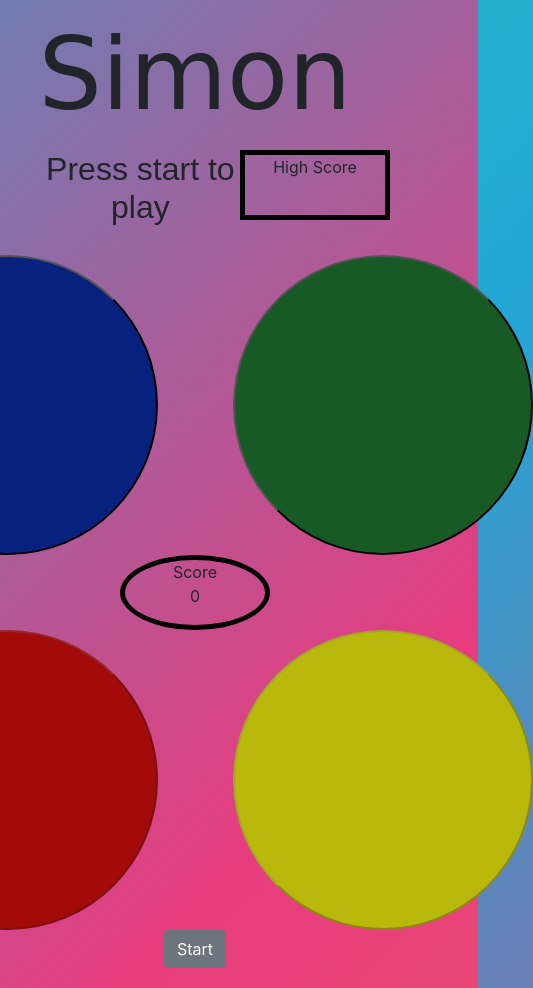
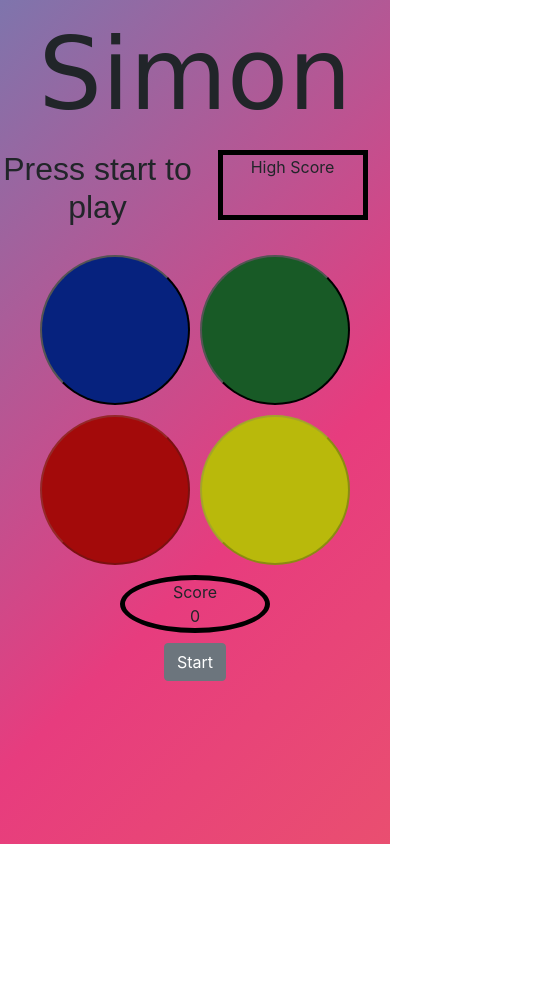
Before and after one commit to samueltrahan/SImon, a plain HTML site: page index.html in a window 390 px wide. Shown: the whole page, 533 px wide, since content can reach past the window. After the commit the page ends 844 px from the top, so only its background shows below. Drawn offline with nearby package versions, Linux system fonts and the light colour scheme; a web font is replaced by a local one.

Commit message:
wrote media queries for sizing

```diff
--- a/css/main.css
+++ b/css/main.css
@@ -50,7 +50,7 @@
 
 .header {
   display: grid;
-  grid-template-column: 1fr 1fr 1fr;
+  grid-template-columns: 1fr 1fr 1fr;
   grid-template-rows: auto auto;
 }
 
@@ -108,3 +108,72 @@ body {
     background-position: 0% 50%;
   }
 }
+
+@media only screen and (max-width: 683px) {
+  .board {
+    grid-template-columns: 200px 60px 200px;
+    grid-template-rows: 200px 60px 200px;
+  }
+
+  .circle-button {
+    height: 200px;
+    width: 200px;
+  }
+}
+
+@media only screen and (max-width: 500px) {
+  .header {
+    display: grid;
+    grid-template-columns: 1fr 1fr;
+    grid-template-rows: auto auto;
+  }
+
+  .board {
+    grid-template-columns: 150px 150px;
+    grid-template-rows: 150px 150px auto;
+    column-gap: 10px;
+    row-gap: 10px;
+  }
+
+  #scoreBoard {
+    grid-column: 1/3;
+    grid-row: 3/4;
+  }
+
+  #cir1 {
+    grid-column: 1/2;
+    grid-row: 1/2;
+  }
+
+  #cir2 {
+    grid-column: 2/3;
+    grid-row: 1/2;
+  }
+
+  #cir3 {
+    grid-column: 1/2;
+    grid-row: 2/3;
+  }
+
+  #cir4 {
+    grid-column: 2/3;
+    grid-row: 2/3;
+  }
+
+  .circle-button {
+    height: 150px;
+    width: 150px;
+  }
+
+  #title {
+    grid-column: 1/3;
+  }
+
+  #message {
+    grid-column: 1/2;
+  }
+
+  .game-button {
+    margin-top: 10px;
+  }
+}
--- a/js/main.js
+++ b/js/main.js
@@ -9,35 +9,35 @@ let blink = 0;
 let interval;
 
 //cached Elements
-const msgEl = document.getElementById('message');
-const resetDiv = document.getElementById('resetDiv');
-const resetBtn = document.getElementById('resetBtn');
-const startDiv = document.getElementById('startDiv');
-const startBtn = document.getElementById('startBtn');
-const circleOne = document.getElementById('cir1');
-const circleTwo = document.getElementById('cir2');
-const circleThree = document.getElementById('cir3');
-const circleFour = document.getElementById('cir4');
-const score = document.getElementById('score');
-const simonButtons = document.querySelectorAll('.circleButton');
+const msgEl = document.getElementById("message");
+const resetDiv = document.getElementById("resetDiv");
+const resetBtn = document.getElementById("resetBtn");
+const startDiv = document.getElementById("startDiv");
+const startBtn = document.getElementById("startBtn");
+const circleOne = document.getElementById("cir1");
+const circleTwo = document.getElementById("cir2");
+const circleThree = document.getElementById("cir3");
+const circleFour = document.getElementById("cir4");
+const score = document.getElementById("score");
+const simonButtons = document.querySelectorAll(".circleButton");
 
 //event listeners
 
 // Start Button
-startBtn.addEventListener('click', startGame);
+startBtn.addEventListener("click", startGame);
 
 // Reset Button
-resetBtn.addEventListener('click', function () {
-  resetDiv.setAttribute('class', 'hidden');
-  startDiv.setAttribute('class', '');
+resetBtn.addEventListener("click", function () {
+  resetDiv.setAttribute("class", "hidden");
+  startDiv.setAttribute("class", "game-button");
   score.innerHTML = 0;
   init();
 });
 
 function startGame(event) {
   if (event.target.innerText) {
-    startDiv.setAttribute('class', 'hidden');
-    resetDiv.setAttribute('class', '');
+    startDiv.setAttribute("class", "hidden");
+    resetDiv.setAttribute("class", "game-button");
   }
   setTimeout(function () {
     play();
@@ -57,7 +57,7 @@ function init() {
 }
 
 function play() {
-  msgEl.innerHTML = 'Follow the colors!';
+  msgEl.innerHTML = "Follow the colors!";
   if (round === 1) {
     getRandomColor();
   }
@@ -97,37 +97,37 @@ function handleBlink() {
 
 function blinkButton(buttonNum) {
   if (buttonNum === 1) {
-    circleOne.style.backgroundColor = 'rgb(76, 116, 247)';
+    circleOne.style.backgroundColor = "rgb(76, 116, 247)";
     setTimeout(function () {
-      circleOne.style.backgroundColor = 'rgb(6, 34, 126)';
+      circleOne.style.backgroundColor = "rgb(6, 34, 126)";
     }, 300);
   } else if (buttonNum === 2) {
-    circleTwo.style.backgroundColor = 'rgb(77, 165, 96)';
+    circleTwo.style.backgroundColor = "rgb(77, 165, 96)";
     setTimeout(function () {
-      circleTwo.style.backgroundColor = 'rgb(24, 90, 38)';
+      circleTwo.style.backgroundColor = "rgb(24, 90, 38)";
     }, 300);
   } else if (buttonNum === 3) {
-    circleThree.style.backgroundColor = 'rgb(230, 97, 97)';
+    circleThree.style.backgroundColor = "rgb(230, 97, 97)";
     setTimeout(function () {
-      circleThree.style.backgroundColor = 'rgb(163, 10, 10)';
+      circleThree.style.backgroundColor = "rgb(163, 10, 10)";
     }, 300);
   } else {
-    circleFour.style.backgroundColor = 'rgb(243, 243, 106)';
+    circleFour.style.backgroundColor = "rgb(243, 243, 106)";
     setTimeout(function () {
-      circleFour.style.backgroundColor = 'rgb(185, 185, 11)';
+      circleFour.style.backgroundColor = "rgb(185, 185, 11)";
     }, 300);
   }
 }
 
 function startPlayerTurn() {
   setTimeout(function () {
-    msgEl.innerHTML = `Press the correct colors!`
-  }, 500)
+    msgEl.innerHTML = `Press the correct colors!`;
+  }, 500);
   setTimeout(function () {
     if (round === 5) {
-      msgEl.innerHTML = `Good Job! You got ${round} in a row!!`
+      msgEl.innerHTML = `Good Job! You got ${round} in a row!!`;
     } else if (round === 10) {
-      msgEl.innerHTML = `Way to go! That's ${round}! Keep it up!`
+      msgEl.innerHTML = `Way to go! That's ${round}! Keep it up!`;
     } else if (round === 20) {
       msgEl.innerHTML = `Congratulations! You're memory is no match for this match!
     Press restart to try again!`;
@@ -135,13 +135,13 @@ function startPlayerTurn() {
     }
   }, 1200);
   for (let i = 0; i < simonButtons.length; i++) {
-    simonButtons[i].removeAttribute('disabled');
+    simonButtons[i].removeAttribute("disabled");
   }
 }
 
 function endPlayerTurn() {
   for (let i = 0; i < simonButtons.length; i++) {
-    simonButtons[i].setAttribute('disabled', true);
+    simonButtons[i].setAttribute("disabled", true);
   }
   blinkCheck = 0;
   compTurn = true;
@@ -154,7 +154,6 @@ function endPlayerTurn() {
 function handleSimonButton(buttonNum) {
   blinkButton(buttonNum);
   if (gameArray[blinkCheck] !== buttonNum) {
-
   }
   score.innerHTML = round;
 
@@ -165,15 +164,15 @@ function handleSimonButton(buttonNum) {
   }
 }
 
-circleOne.addEventListener('click', function () {
+circleOne.addEventListener("click", function () {
   handleSimonButton(1);
 });
-circleTwo.addEventListener('click', function () {
+circleTwo.addEventListener("click", function () {
   handleSimonButton(2);
 });
-circleThree.addEventListener('click', function () {
+circleThree.addEventListener("click", function () {
   handleSimonButton(3);
 });
-circleFour.addEventListener('click', function () {
+circleFour.addEventListener("click", function () {
   handleSimonButton(4);
 });
```
